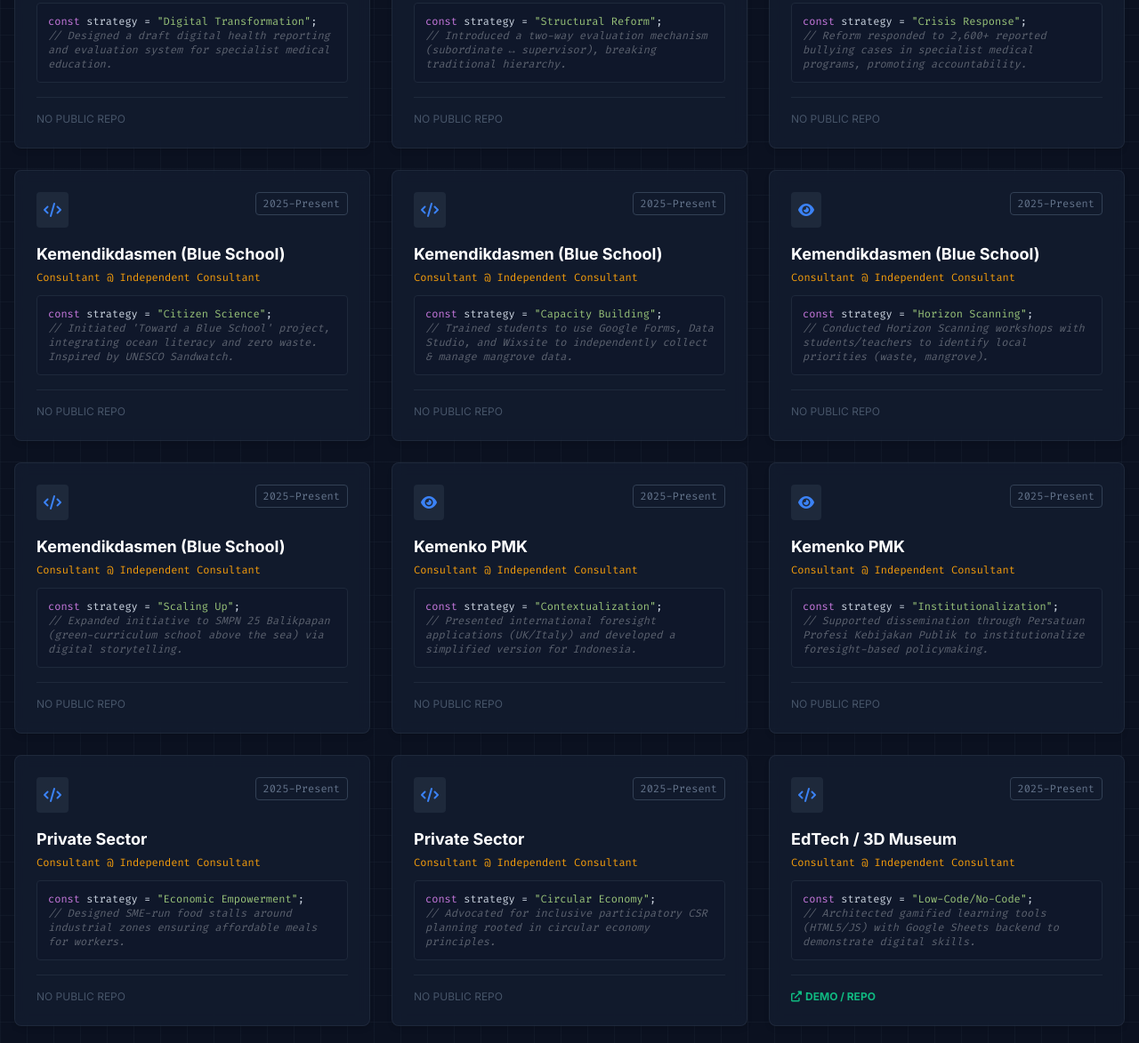
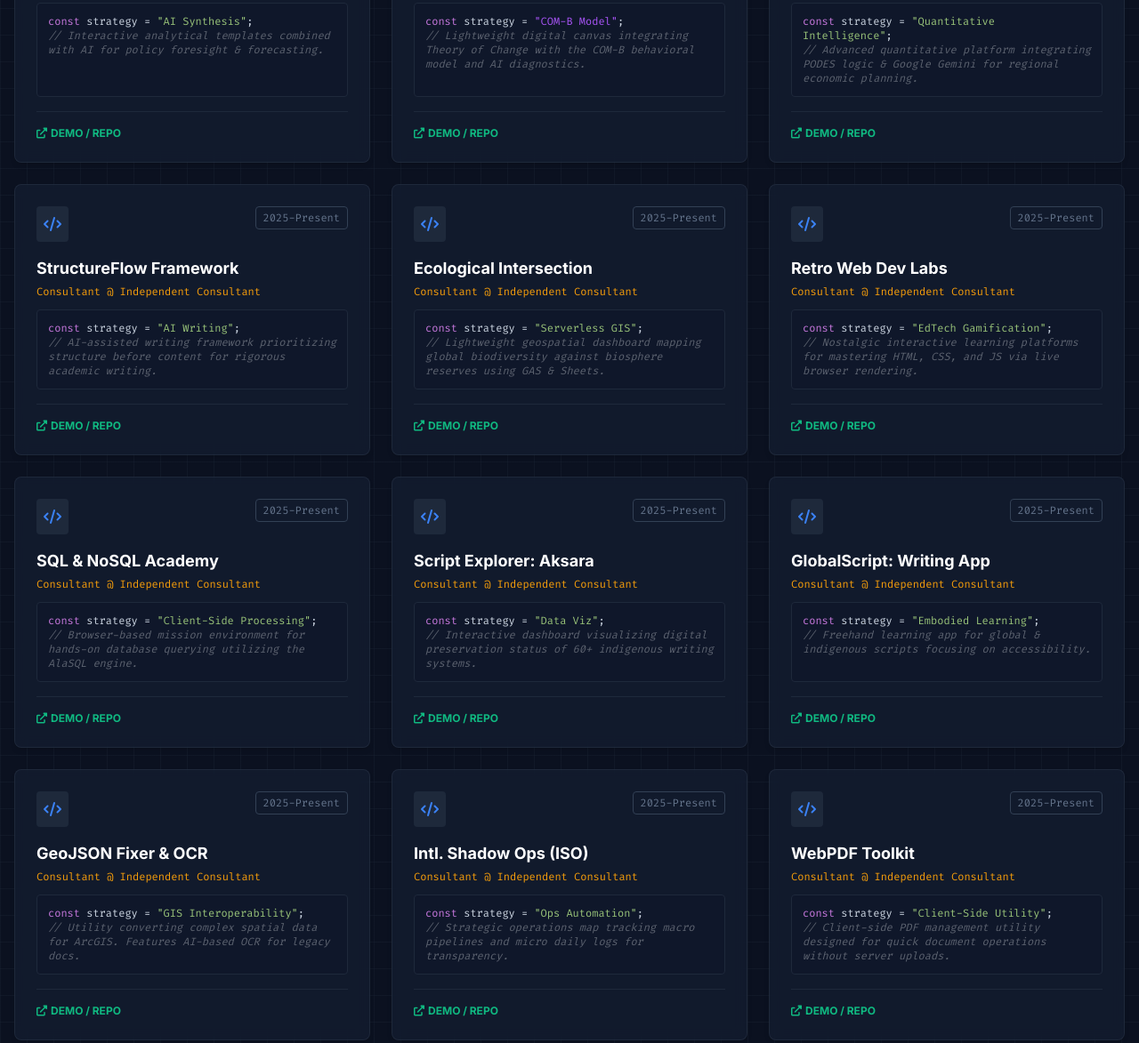
Before and after one commit to AnggaConni/Complete-Portofolio, a plain HTML site: page index.html in a window 1280 px wide. Shown: the part 1461-2634 px from the top of the page at 89% size. Drawn offline with nearby package versions, Linux system fonts and the light colour scheme.

Commit message:
Update index.html

```diff
--- a/index.html
+++ b/index.html
@@ -393,20 +393,33 @@
     <!-- JS Logic -->
     <script>
         // --- DATA INJECTION ---
-        // Complete data from user's latest update
+        // Complete data from user's latest update + New Additions
         const rawData = [
             // INDEPENDENT CONSULTANT (2025-Present)
+            // -- ADDED APPS FROM PREVIOUS KNOWLEDGE --
+            {org: "Independent Consultant", period: "2025-Present", role: "Consultant", category: "Tech Innovation", context: "Horizon Scanning Matrices", strategy: "AI Synthesis", desc: "Interactive analytical templates combined with AI for policy foresight & forecasting.", link: "https://anggaconni.github.io/HorizonScanning/"},
+            {org: "Independent Consultant", period: "2025-Present", role: "Consultant", category: "Behavioral Strategy", context: "ImpactArchitect v3.3", strategy: "COM-B Model", desc: "Lightweight digital canvas integrating Theory of Change with the COM-B behavioral model and AI diagnostics.", link: "https://anggaconni.github.io/TheoryofChange_COM-B/"},
+            {org: "Independent Consultant", period: "2025-Present", role: "Consultant", category: "Policy Reform", context: "S3 AI Report Builder", strategy: "Quantitative Intelligence", desc: "Advanced quantitative platform integrating PODES logic & Google Gemini for regional economic planning.", link: "https://anggaconni.github.io/SmartSpecializationAIreport/"},
+            {org: "Independent Consultant", period: "2025-Present", role: "Consultant", category: "Tech Innovation", context: "StructureFlow Framework", strategy: "AI Writing", desc: "AI-assisted writing framework prioritizing structure before content for rigorous academic writing.", link: "https://anggaconni.github.io/StructureFlow/"},
+            {org: "Independent Consultant", period: "2025-Present", role: "Consultant", category: "Tech Innovation", context: "Ecological Intersection", strategy: "Serverless GIS", desc: "Lightweight geospatial dashboard mapping global biodiversity against biosphere reserves using GAS & Sheets.", link: "https://anggaconni.github.io/citizenship-data/"},
+            {org: "Independent Consultant", period: "2025-Present", role: "Consultant", category: "Tech Innovation", context: "Retro Web Dev Labs", strategy: "EdTech Gamification", desc: "Nostalgic interactive learning platforms for mastering HTML, CSS, and JS via live browser rendering.", link: "https://anggaconni.github.io/Learn-HTML/"},
+            {org: "Independent Consultant", period: "2025-Present", role: "Consultant", category: "Tech Innovation", context: "SQL & NoSQL Academy", strategy: "Client-Side Processing", desc: "Browser-based mission environment for hands-on database querying utilizing the AlaSQL engine.", link: "https://anggaconni.github.io/Learn_SQL/"},
+            {org: "Independent Consultant", period: "2025-Present", role: "Consultant", category: "Tech Innovation", context: "Script Explorer: Aksara", strategy: "Data Viz", desc: "Interactive dashboard visualizing digital preservation status of 60+ indigenous writing systems.", link: "https://anggaconni.github.io/Script-Explorer/"},
+            {org: "Independent Consultant", period: "2025-Present", role: "Consultant", category: "Tech Innovation", context: "GlobalScript: Writing App", strategy: "Embodied Learning", desc: "Freehand learning app for global & indigenous scripts focusing on accessibility.", link: "https://anggaconni.github.io/learn-to-write/"},
+            {org: "Independent Consultant", period: "2025-Present", role: "Consultant", category: "Tech Innovation", context: "GeoJSON Fixer & OCR", strategy: "GIS Interoperability", desc: "Utility converting complex spatial data for ArcGIS. Features AI-based OCR for legacy docs.", link: "https://anggaconni.github.io/GeoJSON-Fixer/"},
+            {org: "Independent Consultant", period: "2025-Present", role: "Consultant", category: "Tech Innovation", context: "Intl. Shadow Ops (ISO)", strategy: "Ops Automation", desc: "Strategic operations map tracking macro pipelines and micro daily logs for transparency.", link: "https://anggaconni.github.io/ShadowOps/"},
+            {org: "Independent Consultant", period: "2025-Present", role: "Consultant", category: "Tech Innovation", context: "WebPDF Toolkit", strategy: "Client-Side Utility", desc: "Client-side PDF management utility designed for quick document operations without server uploads.", link: "https://anggaconni.github.io/WebPDF/"},
+
+            // -- PREVIOUSLY EXISTING IN THE TERMINAL LOG --
             {org: "Independent Consultant", period: "2025-Present", role: "Consultant", category: "Policy Reform", context: "Ministry of Health (Kemenkes)", strategy: "Digital Transformation", desc: "Designed a draft digital health reporting and evaluation system for specialist medical education.", link: ""},
             {org: "Independent Consultant", period: "2025-Present", role: "Consultant", category: "Policy Reform", context: "Ministry of Health (Kemenkes)", strategy: "Structural Reform", desc: "Introduced a two-way evaluation mechanism (subordinate ↔ supervisor), breaking traditional hierarchy.", link: ""},
             {org: "Independent Consultant", period: "2025-Present", role: "Consultant", category: "Policy Reform", context: "Ministry of Health (Kemenkes)", strategy: "Crisis Response", desc: "Reform responded to 2,600+ reported bullying cases in specialist medical programs, promoting accountability.", link: ""},
-            {org: "Independent Consultant", period: "2025-Present", role: "Consultant", category: "EdTech / Environment", context: "Kemendikdasmen (Blue School)", strategy: "Citizen Science", desc: "Initiated 'Toward a Blue School' project, integrating ocean literacy and zero waste. Inspired by UNESCO Sandwatch.", link: ""},
-            {org: "Independent Consultant", period: "2025-Present", role: "Consultant", category: "EdTech / Environment", context: "Kemendikdasmen (Blue School)", strategy: "Capacity Building", desc: "Trained students to use Google Forms, Data Studio, and Wixsite to independently collect & manage mangrove data.", link: ""},
-            {org: "Independent Consultant", period: "2025-Present", role: "Consultant", category: "Foresight", context: "Kemendikdasmen (Blue School)", strategy: "Horizon Scanning", desc: "Conducted Horizon Scanning workshops with students/teachers to identify local priorities (waste, mangrove).", link: ""},
-            {org: "Independent Consultant", period: "2025-Present", role: "Consultant", category: "EdTech / Environment", context: "Kemendikdasmen (Blue School)", strategy: "Scaling Up", desc: "Expanded initiative to SMPN 25 Balikpapan (green-curriculum school above the sea) via digital storytelling.", link: ""},
-            {org: "Independent Consultant", period: "2025-Present", role: "Consultant", category: "Foresight", context: "Kemenko PMK", strategy: "Contextualization", desc: "Presented international foresight applications (UK/Italy) and developed a simplified version for Indonesia.", link: ""},
-            {org: "Independent Consultant", period: "2025-Present", role: "Consultant", category: "Foresight", context: "Kemenko PMK", strategy: "Institutionalization", desc: "Supported dissemination through Persatuan Profesi Kebijakan Publik to institutionalize foresight-based policymaking.", link: ""},
-            {org: "Independent Consultant", period: "2025-Present", role: "Consultant", category: "CSR Strategy", context: "Private Sector", strategy: "Economic Empowerment", desc: "Designed SME-run food stalls around industrial zones ensuring affordable meals for workers.", link: ""},
-            {org: "Independent Consultant", period: "2025-Present", role: "Consultant", category: "CSR Strategy", context: "Private Sector", strategy: "Circular Economy", desc: "Advocated for inclusive participatory CSR planning rooted in circular economy principles.", link: ""},
+            {org: "Independent Consultant", period: "2025-Present", role: "Consultant", category: "Tech Innovation", context: "Kemendikdasmen (Blue School)", strategy: "Citizen Science", desc: "Initiated 'Toward a Blue School' project, integrating ocean literacy and zero waste. Inspired by UNESCO Sandwatch.", link: ""},
+            {org: "Independent Consultant", period: "2025-Present", role: "Consultant", category: "Tech Innovation", context: "Kemendikdasmen (Blue School)", strategy: "Capacity Building", desc: "Trained students to use Google Forms, Data Studio, and Wixsite to independently collect & manage mangrove data.", link: ""},
+            {org: "Independent Consultant", period: "2025-Present", role: "Consultant", category: "Tech Innovation", context: "Kemendikdasmen (Blue School)", strategy: "Horizon Scanning", desc: "Conducted Horizon Scanning workshops with students/teachers to identify local priorities (waste, mangrove).", link: ""},
+            {org: "Independent Consultant", period: "2025-Present", role: "Consultant", category: "Tech Innovation", context: "Kemendikdasmen (Blue School)", strategy: "Scaling Up", desc: "Expanded initiative to SMPN 25 Balikpapan (green-curriculum school above the sea) via digital storytelling.", link: ""},
+            {org: "Independent Consultant", period: "2025-Present", role: "Consultant", category: "Tech Innovation", context: "Kemenko PMK", strategy: "Contextualization", desc: "Presented international foresight applications (UK/Italy) and developed a simplified version for Indonesia.", link: ""},
+            {org: "Independent Consultant", period: "2025-Present", role: "Consultant", category: "Policy Reform", context: "Kemenko PMK", strategy: "Institutionalization", desc: "Supported dissemination through Persatuan Profesi Kebijakan Publik to institutionalize foresight-based policymaking.", link: ""},
             {org: "Independent Consultant", period: "2025-Present", role: "Consultant", category: "Tech Innovation", context: "EdTech / 3D Museum", strategy: "Low-Code/No-Code", desc: "Architected gamified learning tools (HTML5/JS) with Google Sheets backend to demonstrate digital skills.", link: "https://anggaconni.github.io/3D-Museum/"},
             {org: "Independent Consultant", period: "2025-Present", role: "Consultant", category: "Tech Innovation", context: "Foodways: Shared Heritage", strategy: "Zero-Cost Infrastructure", desc: "Developed serverless GIS platform mapping culinary history using Vanilla JS, Tailwind & Leaflet.js.", link: "https://anggaconni.github.io/Foodways/"},
             {org: "Independent Consultant", period: "2025-Present", role: "Consultant", category: "Tech Innovation", context: "Foodways: Shared Heritage", strategy: "Network Analysis", desc: "Implemented Node-Link Network Analysis for cross-border cultural influences (Trade, Migration).", link: "https://anggaconni.github.io/Foodways/"},
@@ -417,7 +430,7 @@
             // UNESCO (Feb 2023 - Apr 2025)
             {org: "UNESCO", period: "Feb 2023 - Apr 2025", role: "Programme Support", category: "Tech Innovation", context: "Heritage Commons", strategy: "Philosophical Re-engineering", desc: "Reversed Monopoly mechanics (ownership) into Safeguarding mechanics (collaboration/Trust Points).", link: "https://anggaconni.github.io/ICH-Games/"},
             {org: "UNESCO", period: "Feb 2023 - Apr 2025", role: "Programme Support", category: "Tech Innovation", context: "Heritage Commons", strategy: "Rapid Prototyping", desc: "Coded fully functional MVP in a single weekend using AI assistance (Three.js).", link: "https://anggaconni.github.io/ICH-Games/"},
-            {org: "UNESCO", period: "Feb 2023 - Apr 2025", role: "Programme Support", category: "Tech Innovation", context: "Inventory System (SIDS)", strategy: "Behavioral Change", desc: "Applied 'Cognitive Ownership Technique' (Consistency Principle) to overcome institutional resistance.", link: ""},
+            {org: "UNESCO", period: "Feb 2023 - Apr 2025", role: "Programme Support", category: "Behavioral Strategy", context: "Inventory System (SIDS)", strategy: "Behavioral Change", desc: "Applied 'Cognitive Ownership Technique' (Consistency Principle) to overcome institutional resistance.", link: ""},
             {org: "UNESCO", period: "Feb 2023 - Apr 2025", role: "Programme Support", category: "Tech Innovation", context: "Inventory System (SIDS)", strategy: "Scalable Architecture", desc: "Developed 'Single Source of Truth' structure with automated logic to prevent database bloat.", link: ""},
             {org: "UNESCO", period: "Feb 2023 - Apr 2025", role: "Programme Support", category: "Diplomacy", context: "Brunei Relations", strategy: "Informal Diplomacy", desc: "Shared meals and casual activities to build rapport with Brunei DG Culture, opening blocked comms channels.", link: ""},
             {org: "UNESCO", period: "Feb 2023 - Apr 2025", role: "Programme Support", category: "Diplomacy", context: "Rendang Debate", strategy: "Issue Reframing", desc: "Mediated tense debate on 'Rendang Minang' by redirecting conversation to Media Involvement (de-escalation).", link: ""},
@@ -433,12 +446,12 @@
             {org: "UNESCO", period: "Feb 2023 - Apr 2025", role: "Programme Support", category: "Diplomacy", context: "Negotiation", strategy: "Door-in-the-Face", desc: "Secured online training agreement by first proposing resource-intensive offline event.", link: ""},
             {org: "UNESCO", period: "Feb 2023 - Apr 2025", role: "Programme Support", category: "Diplomacy", context: "High-Level Meetings", strategy: "Strategic Silence", desc: "Paused after presenting position, allowing ministry side to fill silence with their internal obstacles.", link: ""},
             {org: "UNESCO", period: "Feb 2023 - Apr 2025", role: "Programme Support", category: "Diplomacy", context: "Reputation", strategy: "Long-Term Capital", desc: "Secured rapid confirmation for ASEAN events due to track record of reliability.", link: ""},
-            {org: "UNESCO", period: "Feb 2023 - Apr 2025", role: "Programme Support", category: "Heritage", context: "CLT Output 1", strategy: "Capacity Building", desc: "Organized joint webinar with CRIHAP on ICH and World Heritage promoting sustainable development.", link: "https://en.crihap.cn/a/202311/28/WS656591b7a310decc1a222798.html"},
-            {org: "UNESCO", period: "Feb 2023 - Apr 2025", role: "Programme Support", category: "Heritage", context: "CLT Output 2", strategy: "Event Management", desc: "Managed Regional Workshop on World War Shipwrecks: budget, logistics, Ministry liaison.", link: "https://www.unesco.org/en/articles/world-war-shipwrecks-southeast-asia-threats-marine-pollution-and-looting"},
-            {org: "UNESCO", period: "Feb 2023 - Apr 2025", role: "Programme Support", category: "Heritage", context: "CLT Output 4", strategy: "Public Speaking", desc: "Moderator for UNESCO Jakarta Talkshow on ICH for UN Day; addressing misinformation among youth.", link: "https://www.instagram.com/reel/CzF6_9oLOiv/"},
-            {org: "UNESCO", period: "Feb 2023 - Apr 2025", role: "Programme Support", category: "Internal Comms", context: "Sustainability Advocacy", strategy: "Green Nudge", desc: "Advocated for mechanical keyboards & modular PCs to reduce e-waste (adopted by Admin Unit).", link: ""},
-            {org: "UNESCO", period: "Feb 2023 - Apr 2025", role: "Programme Support", category: "Joint Programmes", context: "US Congress Visit", strategy: "Diplomacy", desc: "Managed end-to-end coordination for US Congress delegation (Kota Tua); liaised with UNDSS and UNRC.", link: ""},
-            {org: "UNESCO", period: "Feb 2023 - Apr 2025", role: "Programme Support", category: "Risk Analysis", context: "Political Economy", strategy: "Network Mapping", desc: "Conducted power-network mapping of NGOs/policy actors; identified elite alliances and potential spoilers.", link: ""},
+            {org: "UNESCO", period: "Feb 2023 - Apr 2025", role: "Programme Support", category: "Policy Reform", context: "CLT Output 1", strategy: "Capacity Building", desc: "Organized joint webinar with CRIHAP on ICH and World Heritage promoting sustainable development.", link: "https://en.crihap.cn/a/202311/28/WS656591b7a310decc1a222798.html"},
+            {org: "UNESCO", period: "Feb 2023 - Apr 2025", role: "Programme Support", category: "Policy Reform", context: "CLT Output 2", strategy: "Event Management", desc: "Managed Regional Workshop on World War Shipwrecks: budget, logistics, Ministry liaison.", link: "https://www.unesco.org/en/articles/world-war-shipwrecks-southeast-asia-threats-marine-pollution-and-looting"},
+            {org: "UNESCO", period: "Feb 2023 - Apr 2025", role: "Programme Support", category: "Policy Reform", context: "CLT Output 4", strategy: "Public Speaking", desc: "Moderator for UNESCO Jakarta Talkshow on ICH for UN Day; addressing misinformation among youth.", link: "https://www.instagram.com/reel/CzF6_9oLOiv/"},
+            {org: "UNESCO", period: "Feb 2023 - Apr 2025", role: "Programme Support", category: "Behavioral Strategy", context: "Sustainability Advocacy", strategy: "Green Nudge", desc: "Advocated for mechanical keyboards & modular PCs to reduce e-waste (adopted by Admin Unit).", link: ""},
+            {org: "UNESCO", period: "Feb 2023 - Apr 2025", role: "Programme Support", category: "Diplomacy", context: "US Congress Visit", strategy: "Diplomacy", desc: "Managed end-to-end coordination for US Congress delegation (Kota Tua); liaised with UNDSS and UNRC.", link: ""},
+            {org: "UNESCO", period: "Feb 2023 - Apr 2025", role: "Programme Support", category: "Policy Reform", context: "Political Economy", strategy: "Network Mapping", desc: "Conducted power-network mapping of NGOs/policy actors; identified elite alliances and potential spoilers.", link: ""},
 
             // UNDP (Mar 2022 - Feb 2023)
             {org: "UNDP", period: "Mar 2022 - Feb 2023", role: "Health & Digital Analyst", category: "Tech Innovation", context: "SMILE App", strategy: "IoT Solutions", desc: "Proposed IoT technology in health facilities lacking infrastructure for real-time vaccine monitoring.", link: ""},
@@ -452,12 +465,12 @@
             {org: "UNDP", period: "Mar 2022 - Feb 2023", role: "Health & Digital Analyst", category: "Behavioral Strategy", context: "SMILE App", strategy: "Pygmalion Effect", desc: "Publicly acknowledged hesitant officer as 'digital pioneer' to inspire confidence.", link: ""},
             {org: "UNDP", period: "Mar 2022 - Feb 2023", role: "Health & Digital Analyst", category: "Behavioral Strategy", context: "SMILE App", strategy: "Scarcity Messaging", desc: "Framed selection for recognition as limited ('only one best worker') to increase urgency.", link: ""},
             {org: "UNDP", period: "Mar 2022 - Feb 2023", role: "Health & Digital Analyst", category: "Behavioral Strategy", context: "SMILE App", strategy: "Dual-Process Comm", desc: "Started pitch with emotional narrative (children) before data to engage intuitive and analytical decision-making.", link: ""},
-            {org: "UNDP", period: "Mar 2022 - Feb 2023", role: "Health & Digital Analyst", category: "Data Analysis", context: "Dosing Error", strategy: "Data Insight", desc: "Identified critical dosing error (BCG vaccine) via data analysis preventing double-dosing in infants.", link: ""},
+            {org: "UNDP", period: "Mar 2022 - Feb 2023", role: "Health & Digital Analyst", category: "Policy Reform", context: "Dosing Error", strategy: "Data Insight", desc: "Identified critical dosing error (BCG vaccine) via data analysis preventing double-dosing in infants.", link: ""},
             {org: "UNDP", period: "Mar 2022 - Feb 2023", role: "Health & Digital Analyst", category: "Tech Innovation", context: "Cold Chain IoT", strategy: "1st Gen AI", desc: "Integrated IoT sensors with rule-based AI to monitor vaccine temps and trigger alerts.", link: ""},
 
             // MINISTRY OF VILLAGE (Jan 2016 - Jan 2020)
             {org: "Ministry of Village", period: "Jan 2016 - Jan 2020", role: "PIC Data Command Room", category: "Tech Innovation", context: "Innovation", strategy: "3rd Gen AI", desc: "Initiated Python-based ML model to detect Type II errors (missed inequalities) in village data.", link: ""},
-            {org: "Ministry of Village", period: "Jan 2016 - Jan 2020", role: "PIC Data Command Room", category: "Policy Analysis", context: "Data Insight", strategy: "Inequality Analysis", desc: "Identified that improved road access in Jambi inadvertently increased Gini ratio (bypassing local stalls).", link: ""},
+            {org: "Ministry of Village", period: "Jan 2016 - Jan 2020", role: "PIC Data Command Room", category: "Policy Reform", context: "Data Insight", strategy: "Inequality Analysis", desc: "Identified that improved road access in Jambi inadvertently increased Gini ratio (bypassing local stalls).", link: ""},
             {org: "Ministry of Village", period: "Jan 2016 - Jan 2020", role: "PIC Data Command Room", category: "Policy Reform", context: "Strategic Planning", strategy: "Evidence-Based", desc: "Facilitated strategic plans for tourism villages; authored book on Pujon Kidul success.", link: ""},
             {org: "Ministry of Village", period: "Jan 2016 - Jan 2020", role: "PIC Data Command Room", category: "Policy Reform", context: "Crisis Comms", strategy: "Decentralization", desc: "Clarified flexibility of Dana Desa usage (not just infrastructure) during impromptu FGDs.", link: ""},
             {org: "Ministry of Village", period: "Jan 2016 - Jan 2020", role: "PIC Data Command Room", category: "Policy Reform", context: "Conflict Resolution", strategy: "FGD", desc: "Resolved Jambi Province policy conflict (infrastructure vs economic focus) via Focus Group Discussion.", link: ""},
@@ -534,7 +547,7 @@
 
             const filtered = filter === 'all'
                 ? rawData
-                : rawData.filter(d => d.category.includes(filter) || d.strategy.includes(filter));
+                : rawData.filter(d => d.category.includes(filter) || d.strategy.includes(filter) || (filter === 'Tech Innovation' && d.category.includes('Foresight')));
 
             filtered.forEach(item => {
                 const hasLink = item.link && item.link.length > 5;
```
